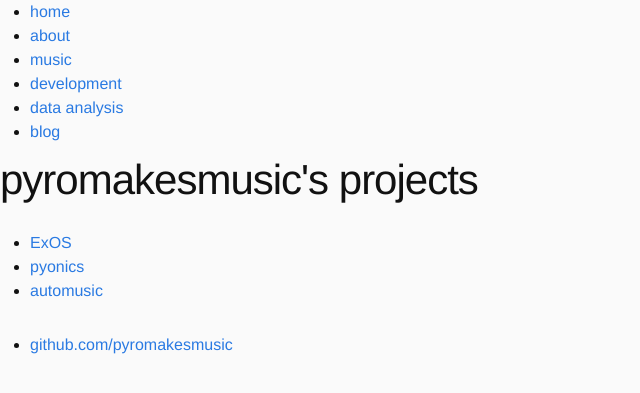
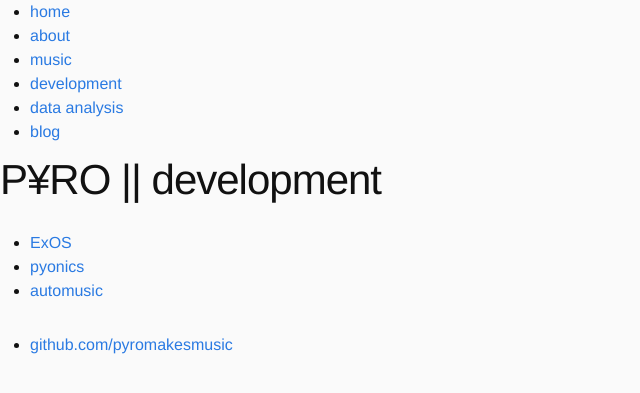
Before and after one commit to pyromakesmusic/pyromakesmusic.github.io, a Jekyll site: the page built from docs/development/index.html, in a window 1280 px wide. Shown: the top 393 px of the page, without its empty margins (0-640 px from the left). Built offline with Jekyll 4.4.1, drawn with Linux system fonts in a browser that asks for light colours.

Commit message:
added pipes to titles

```diff
--- a/docs/about/index.html
+++ b/docs/about/index.html
@@ -1,4 +1,4 @@
 ---
 layout: page
-title: about
+title: P¥RO || about
 ---
--- a/docs/blog/index.html
+++ b/docs/blog/index.html
@@ -1,6 +1,6 @@
 ---
 layout: default
-title: pyromakesmusic's blog
+title: P¥RO || blog
 ---
 	<h1>{{ page.title }}</h1>
 	<ul class="posts">
--- a/docs/data_analysis/index.html
+++ b/docs/data_analysis/index.html
@@ -1,4 +1,4 @@
 ---
 layout: page
-title: data analysis
+title: P¥RO | data analysis
 ---
--- a/docs/development/index.html
+++ b/docs/development/index.html
@@ -1,6 +1,6 @@
 ---
 layout: page
-title: pyromakesmusic's projects
+title: P¥RO || development
 ---
 <ul>
     <li><a href="exos/">ExOS</a></li>
--- a/docs/music/index.html
+++ b/docs/music/index.html
@@ -1,6 +1,6 @@
 ---
 layout: page
-title: music
+title: P¥RO || music
 ---
 
 <p>Title: While Rome Burns (The Fisher King) [demo]</p>
```
